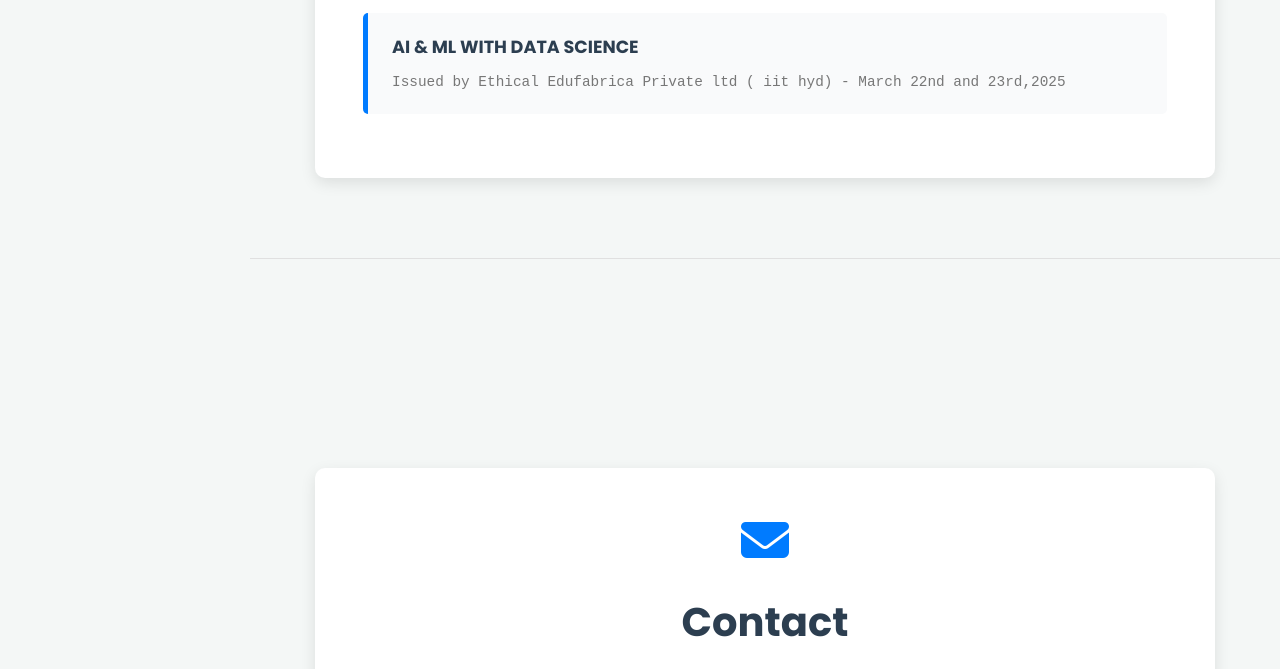
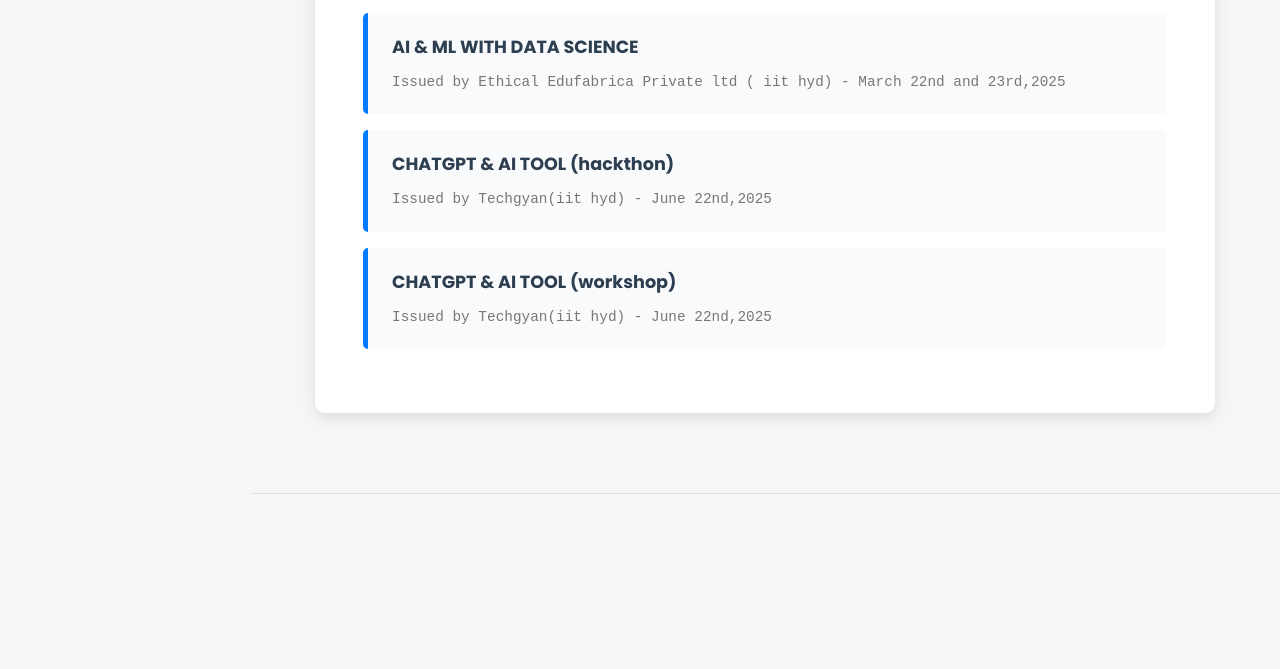
Before and after one commit to subani248/Portfolio, a plain HTML site: page Summer-Training-Program-main/index.html in a window 1280 px wide. Shown: the part 5086-5755 px from the top of the page. Drawn offline with Linux system fonts and the light colour scheme.

Commit message:
Update index.html

```diff
--- a/Summer-Training-Program-main/index.html
+++ b/Summer-Training-Program-main/index.html
@@ -458,6 +458,14 @@
                         <strong> AI & ML WITH DATA SCIENCE </strong>
                         <span>Issued by Ethical Edufabrica Private ltd ( iit hyd) - March 22nd and 23rd,2025</span>
                     </li>
+                    <li class="certificate-item" data-img-src="certificate/hack.jpg">
+                        <strong>CHATGPT & AI TOOL (hackthon)</strong>
+                        <span>Issued by Techgyan(iit hyd) - June 22nd,2025</span>
+                    </li>
+                    <li class="certificate-item" data-img-src="certificate/part.jpg">
+                        <strong> CHATGPT & AI TOOL (workshop) </strong>
+                        <span>Issued by Techgyan(iit hyd) - June 22nd,2025</span>
+                    </li>
 
                 </ul>
             </div>
```
